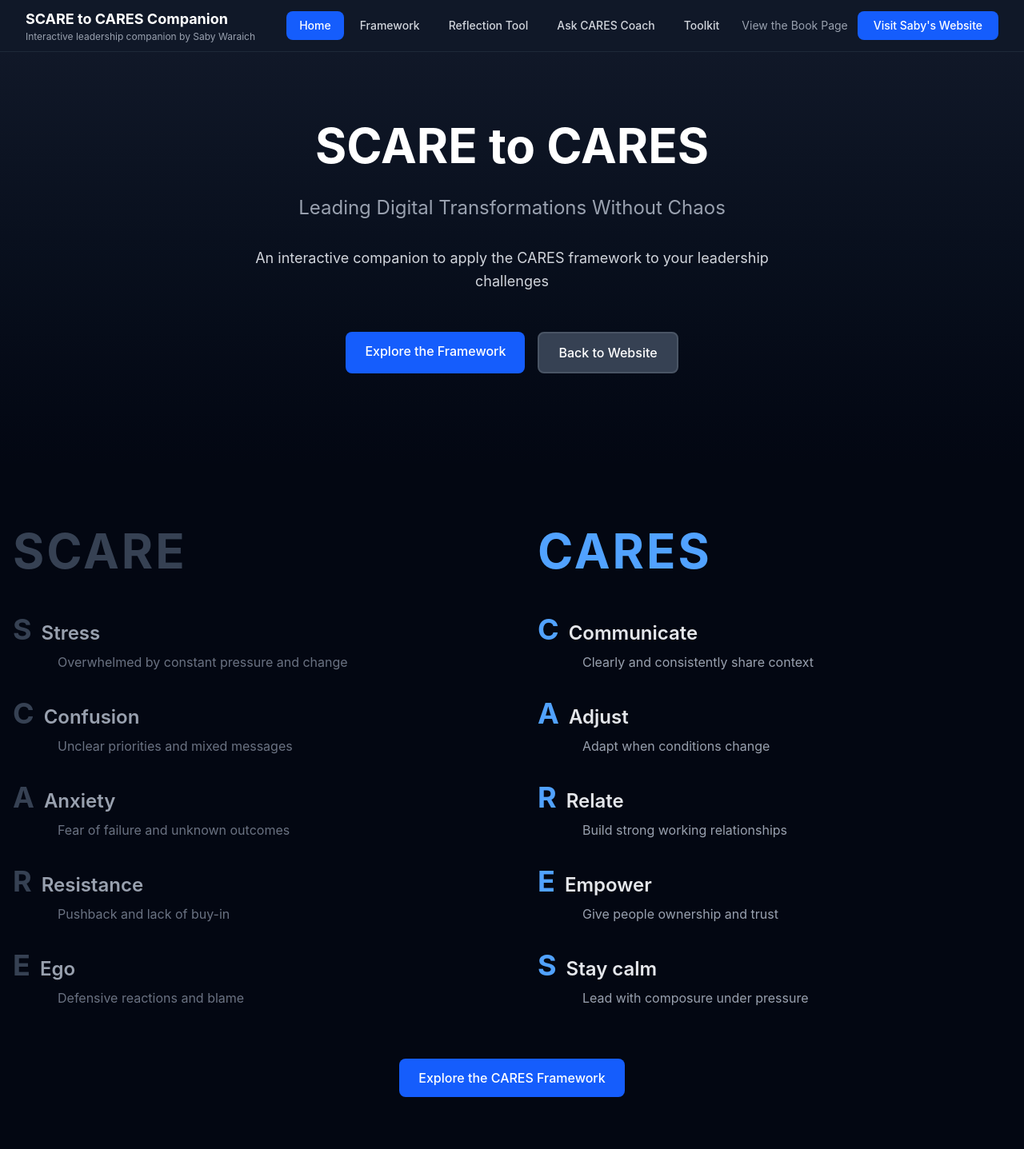
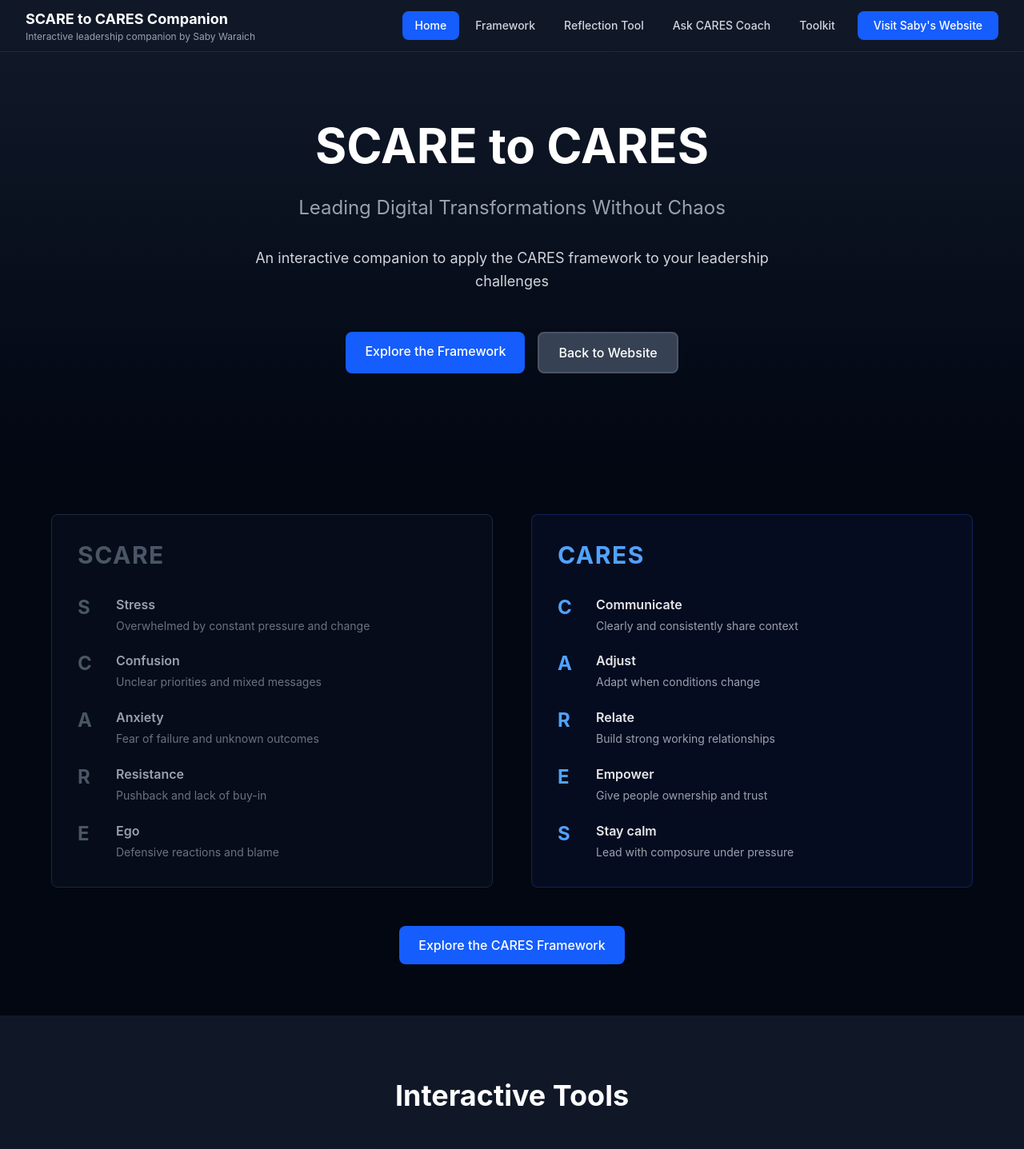
Before and after one commit to codemamma/companion-book-pilot, a React (Vite) app: page / in a window 1280 px wide. Shown: the top 1437 px of the page at 80% size. Built offline with nearby package versions, Linux system fonts and the light colour scheme.

Commit message:
Refine navigation & SCARE/CARES comparison

```diff
--- a/src/components/Navigation.jsx
+++ b/src/components/Navigation.jsx
@@ -40,14 +40,6 @@ const Navigation = () => {
                 {item.label}
               </Link>
             ))}
-            <a
-              href={authorConfig.author.bookPageUrl}
-              target="_blank"
-              rel="noopener noreferrer"
-              className="ml-2 text-sm text-gray-400 hover:text-white transition-colors"
-            >
-              View the Book Page
-            </a>
             <a
               href={authorConfig.author.websiteUrl}
               target="_blank"
@@ -99,14 +91,6 @@ const Navigation = () => {
               </Link>
             ))}
             <a
-              href={authorConfig.author.bookPageUrl}
-              target="_blank"
-              rel="noopener noreferrer"
-              className="block px-4 py-2 text-gray-400 hover:bg-gray-800 rounded-lg text-sm font-medium text-center"
-            >
-              View the Book Page
-            </a>
-            <a
               href={authorConfig.author.websiteUrl}
               target="_blank"
               rel="noopener noreferrer"
--- a/src/pages/Landing.jsx
+++ b/src/pages/Landing.jsx
@@ -34,13 +34,13 @@ const Landing = () => {
       </section>
 
       {/* SCARE vs CARES Comparison */}
-      <section className="py-20 px-4 bg-gray-950">
-        <div className="max-w-7xl mx-auto">
-          <div className="grid lg:grid-cols-2 gap-16">
+      <section className="py-16 px-4 bg-gray-950">
+        <div className="max-w-6xl mx-auto">
+          <div className="grid lg:grid-cols-2 gap-12">
             {/* SCARE Column */}
-            <div>
-              <h2 className="text-5xl md:text-6xl font-bold text-gray-700 mb-12 tracking-wider">SCARE</h2>
-              <div className="space-y-8">
+            <div className="border border-gray-800 rounded-lg p-8 bg-gray-900/30">
+              <h2 className="text-3xl font-bold text-gray-600 mb-8 tracking-wider">SCARE</h2>
+              <div className="space-y-5">
                 {[
                   { letter: 'S', term: 'Stress', description: 'Overwhelmed by constant pressure and change' },
                   { letter: 'C', term: 'Confusion', description: 'Unclear priorities and mixed messages' },
@@ -48,21 +48,21 @@ const Landing = () => {
                   { letter: 'R', term: 'Resistance', description: 'Pushback and lack of buy-in' },
                   { letter: 'E', term: 'Ego', description: 'Defensive reactions and blame' }
                 ].map((item, index) => (
-                  <div key={index}>
-                    <div className="flex items-baseline gap-3 mb-2">
-                      <span className="text-4xl font-bold text-gray-700">{item.letter}</span>
-                      <h3 className="text-2xl font-semibold text-gray-400">{item.term}</h3>
+                  <div key={index} className="flex gap-4">
+                    <span className="text-2xl font-bold text-gray-600 w-8 flex-shrink-0">{item.letter}</span>
+                    <div>
+                      <h3 className="text-base font-semibold text-gray-400 mb-1">{item.term}</h3>
+                      <p className="text-sm text-gray-500 leading-relaxed">{item.description}</p>
                     </div>
-                    <p className="text-gray-500 ml-14">{item.description}</p>
                   </div>
                 ))}
               </div>
             </div>
 
             {/* CARES Column */}
-            <div>
-              <h2 className="text-5xl md:text-6xl font-bold text-blue-400 mb-12 tracking-wider">CARES</h2>
-              <div className="space-y-8">
+            <div className="border border-blue-900/50 rounded-lg p-8 bg-blue-950/20">
+              <h2 className="text-3xl font-bold text-blue-400 mb-8 tracking-wider">CARES</h2>
+              <div className="space-y-5">
                 {[
                   { letter: 'C', term: 'Communicate', description: 'Clearly and consistently share context' },
                   { letter: 'A', term: 'Adjust', description: 'Adapt when conditions change' },
@@ -70,19 +70,19 @@ const Landing = () => {
                   { letter: 'E', term: 'Empower', description: 'Give people ownership and trust' },
                   { letter: 'S', term: 'Stay calm', description: 'Lead with composure under pressure' }
                 ].map((item, index) => (
-                  <div key={index}>
-                    <div className="flex items-baseline gap-3 mb-2">
-                      <span className="text-4xl font-bold text-blue-400">{item.letter}</span>
-                      <h3 className="text-2xl font-semibold text-gray-200">{item.term}</h3>
+                  <div key={index} className="flex gap-4">
+                    <span className="text-2xl font-bold text-blue-400 w-8 flex-shrink-0">{item.letter}</span>
+                    <div>
+                      <h3 className="text-base font-semibold text-gray-200 mb-1">{item.term}</h3>
+                      <p className="text-sm text-gray-400 leading-relaxed">{item.description}</p>
                     </div>
-                    <p className="text-gray-400 ml-14">{item.description}</p>
                   </div>
                 ))}
               </div>
             </div>
           </div>
 
-          <div className="text-center mt-16">
+          <div className="text-center mt-12">
             <Link to="/framework" className="btn-primary inline-block">
               Explore the CARES Framework
             </Link>
```
